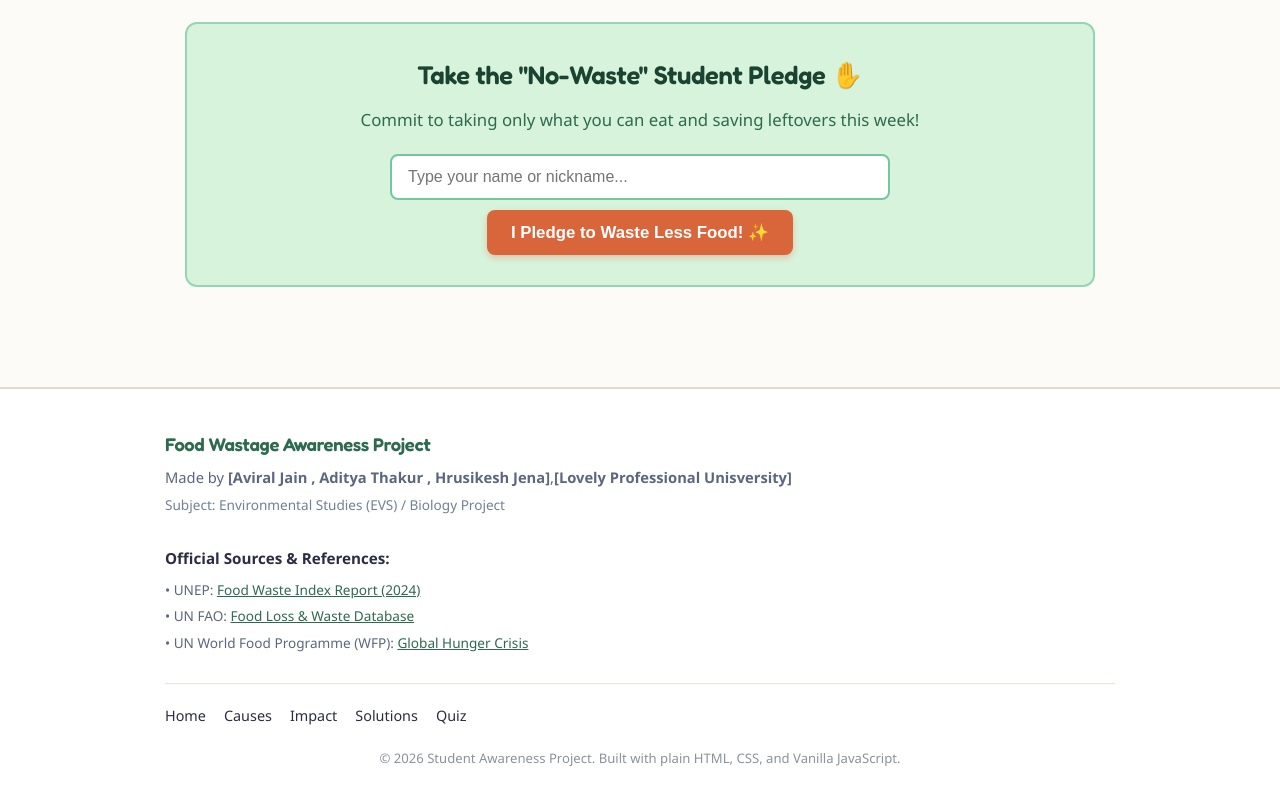
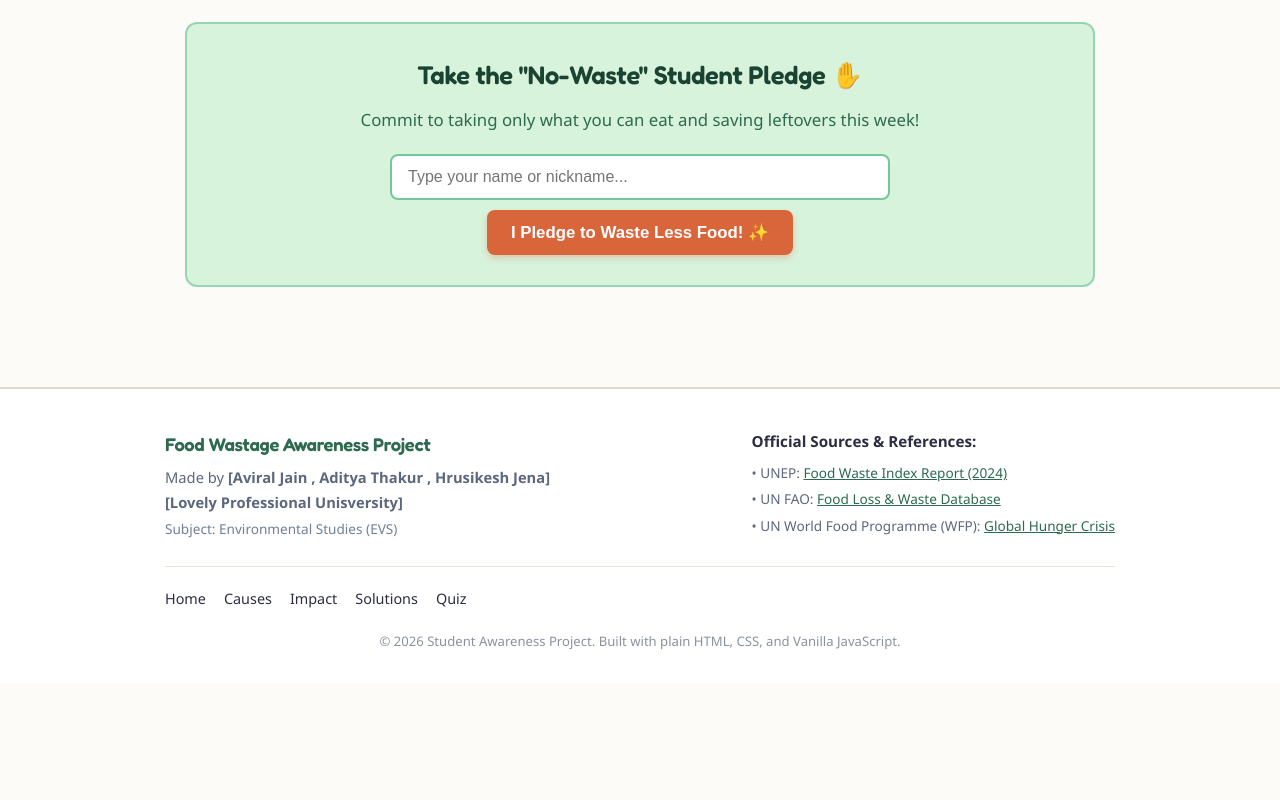
Before and after one commit to aviralj126-source/Don-t-Waste-Food, a plain HTML site: page index.html in a window 1280 px wide. Shown: the part 1929-2729 px from the top of the page. After the commit the page ends 2612 px from the top, so only its background shows below. Drawn offline with Linux system fonts and the light colour scheme.

Commit message:
Update index.html

```diff
--- a/index.html
+++ b/index.html
@@ -140,8 +140,8 @@
             <div class="footer-top">
                 <div class="footer-author">
                     <h4>Food Wastage Awareness Project</h4>
-                    <p>Made by <strong>[Aviral Jain , Aditya Thakur , Hrusikesh Jena]</strong>,<strong>[Lovely Professional Unisversity]</strong></p>
-                    <p style="margin-top: 4px; font-size: 0.85rem; color: #718096;">Subject: Environmental Studies (EVS) / Biology Project</p>
+                    <p>Made by <strong>[Aviral Jain , Aditya Thakur , Hrusikesh Jena]</strong> <br> <strong>[Lovely Professional Unisversity]</strong></p>
+                    <p style="margin-top: 4px; font-size: 0.85rem; color: #718096;">Subject: Environmental Studies (EVS)</p>
                 </div>
                 <div class="footer-sources">
                     <h5>Official Sources & References:</h5>
```
